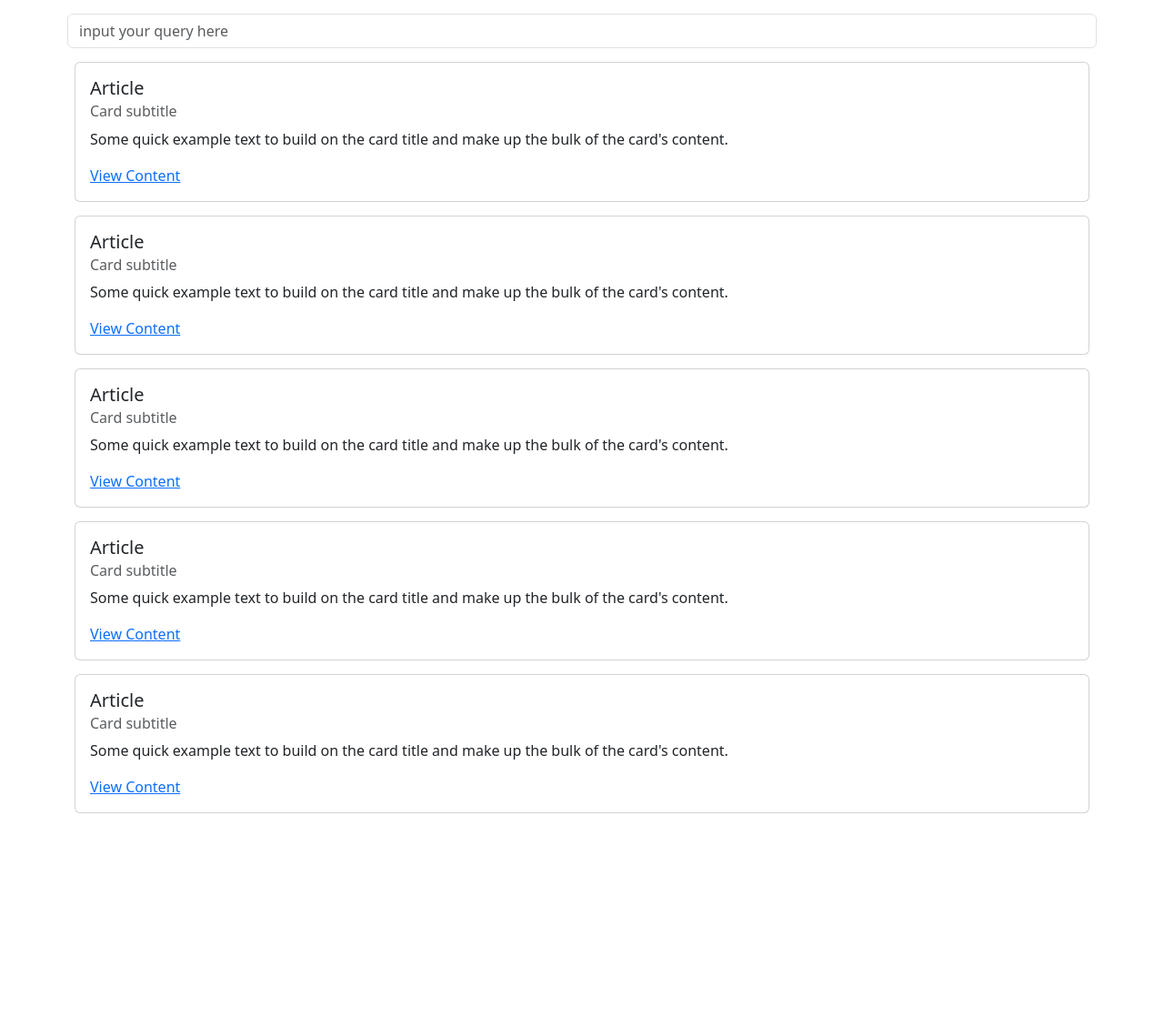
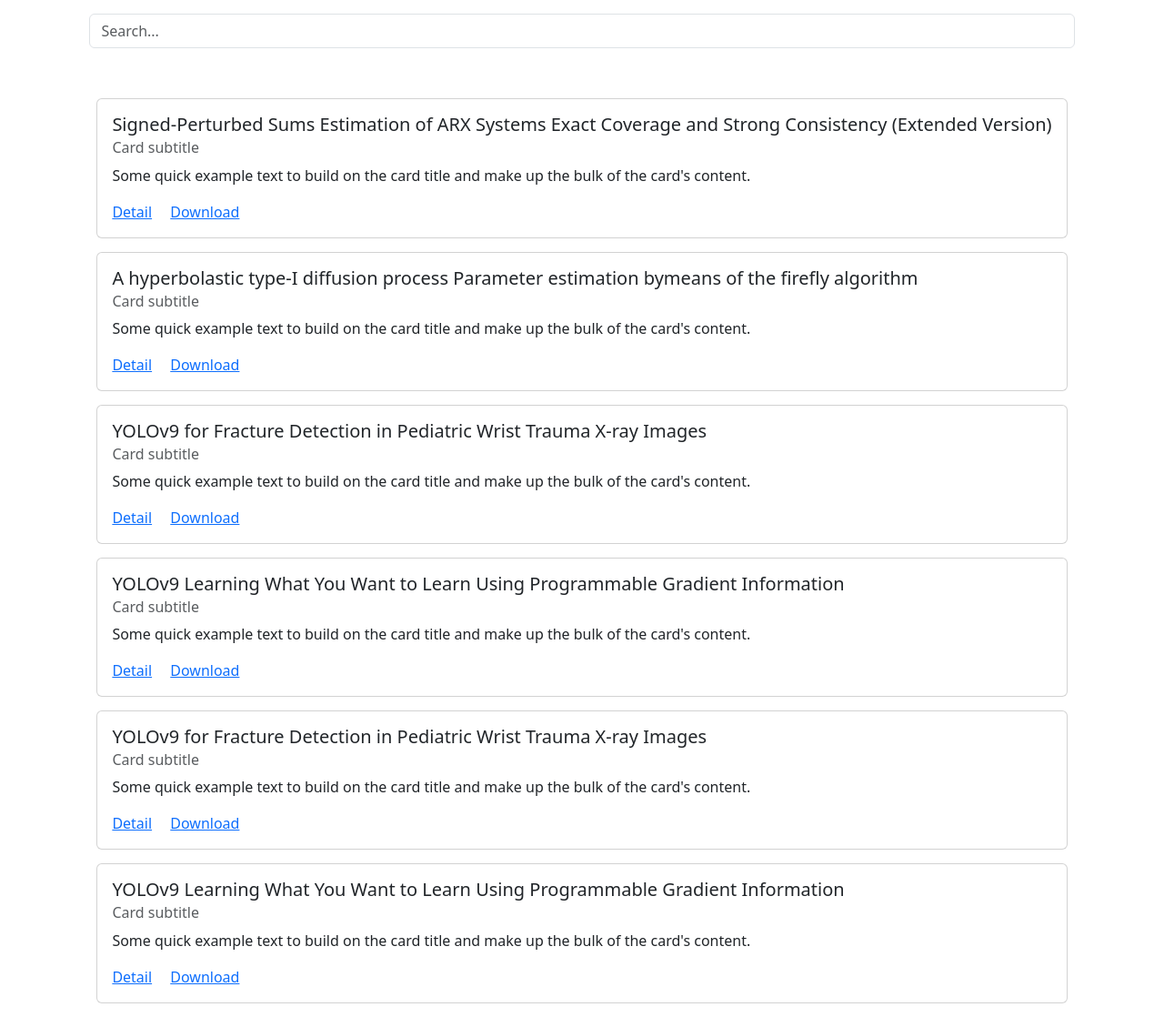
Before and after one commit to Ryldi/Beegital-Library, a Flask app: page /result in a window 1280 px wide. Shown: the part 95-1213 px from the top of the page at 91% size. Before the commit the page ends 989 px from the top, so only its background shows below. Run offline with Flask 3, Linux system fonts and the light colour scheme; a user stored in the database is signed in; data comes from the database, SQL or seed files in the repository; some libraries are stand-ins or nearby versions.

Commit message:
feat: search feature
searching feature using sql query

```diff
--- a/routes.py
+++ b/routes.py
@@ -1,4 +1,4 @@
-from flask import Flask, request, render_template, make_response, redirect, session
+from flask import Flask, request, render_template, make_response, redirect, session, url_for
 from flask_mysqldb import MySQL
 from flask_session import Session
 
@@ -18,13 +18,43 @@ Session(app)
 @app.route("/", methods=["POST", "GET"])
 def homepage():
     if(request.method == "POST"):
-        return make_response(redirect("/result"))
+        data = request.form.get('search')
+        return make_response(redirect(url_for('result_page', search=data)))
     else:
         return render_template('homePage.html', files=fetchFiles())
 
-@app.route("/result")
+@app.route("/result", methods=["POST", "GET"])
 def result_page():
-    return render_template("resultPage.html")
+    search = request.args.get('search')
+    if request.method == "POST":
+        search = request.form.get('search')
+
+    if search == None:
+        if 'user' in session:
+            return render_template('resultPage.html', files=fetchFiles(), user=session['user'])
+        else:
+            return render_template('resultPage.html', files=fetchFiles(), search=search)
+    else:
+        if 'user' in session:
+            return render_template('resultPage.html', files=filter(search), user=session['user'], search=search)
+        else:
+            return render_template('resultPage.html', files=filter(search), search=search)
+
+def filter(query):
+    cur = mysql.connection.cursor()
+    cur.execute(f"SELECT * FROM ms_file WHERE file_name LIKE '%{query}%'")
+    files = cur.fetchall()
+
+    modified_files = [] #cleaning file_name with _
+    for file in files:
+        file_id = file[0]
+        original_filename = file[1]
+        modified_filename = original_filename.replace('_', ' ')
+        modified_files.append((file_id, modified_filename))
+
+    cur.close()
+
+    return modified_files
 
 @app.route("/detail")
 def detail_page():
@@ -34,8 +64,16 @@ def fetchFiles():
     cur = mysql.connection.cursor()
     cur.execute("SELECT * FROM ms_file")
     files = cur.fetchall()
+
+    modified_files = [] #cleaning file_name with _
+    for file in files:
+        file_id = file[0]
+        original_filename = file[1]
+        modified_filename = original_filename.replace('_', ' ')
+        modified_files.append((file_id, modified_filename))
+
     cur.close()
-    return files
+    return modified_files
 
 def authed(user):
     response = make_response(redirect("/"))
@@ -64,3 +102,9 @@ def auth(nim, password):
     data = cur.fetchone()
     cur.close()
     return data
+
+@app.route("/logout")
+def logout():
+    response = make_response(redirect("/"))
+    session.pop('user', None)
+    return response
--- a/templates/resultPage.html
+++ b/templates/resultPage.html
@@ -1,26 +1,37 @@
 {% extends "navbar.html" %}
 
-{% block title %}Result Page{% endblock %}
+{% block title %}Beegital Library{% endblock %}
 
 {% block content %}
-<div class="container">
+<div class="result-container">
     <div>
         <form class="row g-3">
-            <input type="text" class="form-control" placeholder="input your query here">
+            <input name="search" type="text" class="form-control" placeholder="Search..." value="{{ search }}">
         </form>
     </div>
     <div>
-        {% for i in range(5)%}
+        {% for file in files %}
         <div class="card" style="margin-top:15px; margin-bottom: 15px">
             <div class="card-body">
-              <h5 class="card-title">Article</h5>
-              <h6 class="card-subtitle mb-2 text-body-secondary">Card subtitle</h6>
-              <p class="card-text">Some quick example text to build on the card title and make up the bulk of the card's content.</p>
-              <a href="#" class="card-link">View Content</a>
+                <h5 class="card-title">{{ file[1] }}</h5>
+                <h6 class="card-subtitle mb-2 text-body-secondary">Card subtitle</h6>
+                <p class="card-text">Some quick example text to build on the card title and make up the bulk of the card's content.</p>
+                <a href="#" class="card-link">Detail</a>
+                {% if user != null  %}
+                    <a href="#" class="card-link">Download</a>
+                {% endif %}
             </div>
           </div>
         {% endfor%}
+
+        {% if files|length == 0  %}
+        <div class="card" style="margin-top:15px; margin-bottom: 15px">
+            <div class="card-body">
+                <h5 class="card-title">File not found</h5>
+            </div>
+          </div>
+        {% endif %}
+
     </div>
-
 </div>
 {% endblock %}
```
Also changed, not shown: templates/homePage.html (+6 -7 lines).
